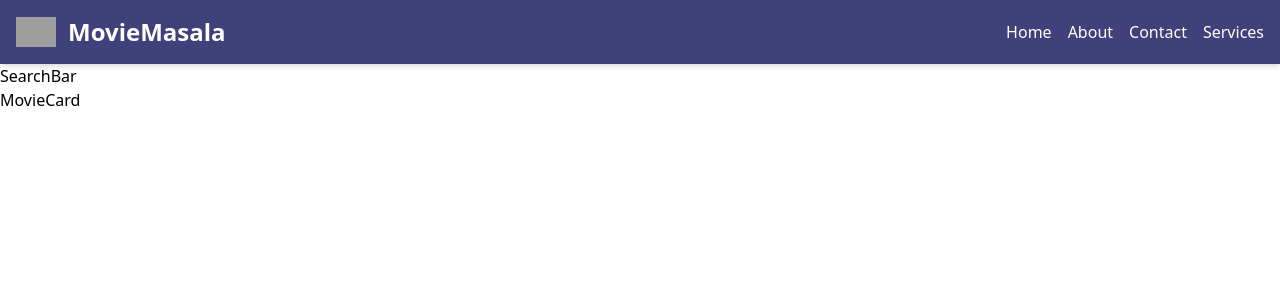
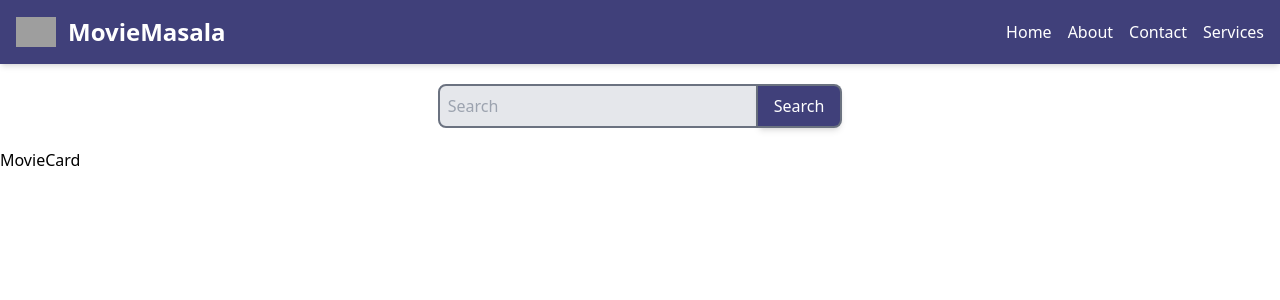
Before and after one commit to abhayrajak06/react-movie-searching, a React (Vite) app: page / in a window 1280 px wide. Shown: the top 300 px of the page. Built offline with nearby package versions, Linux system fonts and the light colour scheme; grey boxes are pictures that could not be loaded.

Commit message:
searchbar implemented

```diff
--- a/src/components/SearchBar.jsx
+++ b/src/components/SearchBar.jsx
@@ -1,7 +1,18 @@
 import React from "react";
 
 const SearchBar = () => {
-  return <div>SearchBar</div>;
+  return (
+    <div className="main flex justify-center py-5 px-4">
+      <input
+        type="text"
+        placeholder="Search"
+        className="rounded-l-lg w-80 bg-gray-200 text-black p-2 outline-none border-2 border-gray-500 placeholder-gray-480"
+      />
+      <button className="bg-[#40407a] shadow-md px-4 text-white rounded-r-lg border-b-2 border-t-2 border-r-2 border-gray-500">
+        Search
+      </button>
+    </div>
+  );
 };
 
 export default SearchBar;
```
